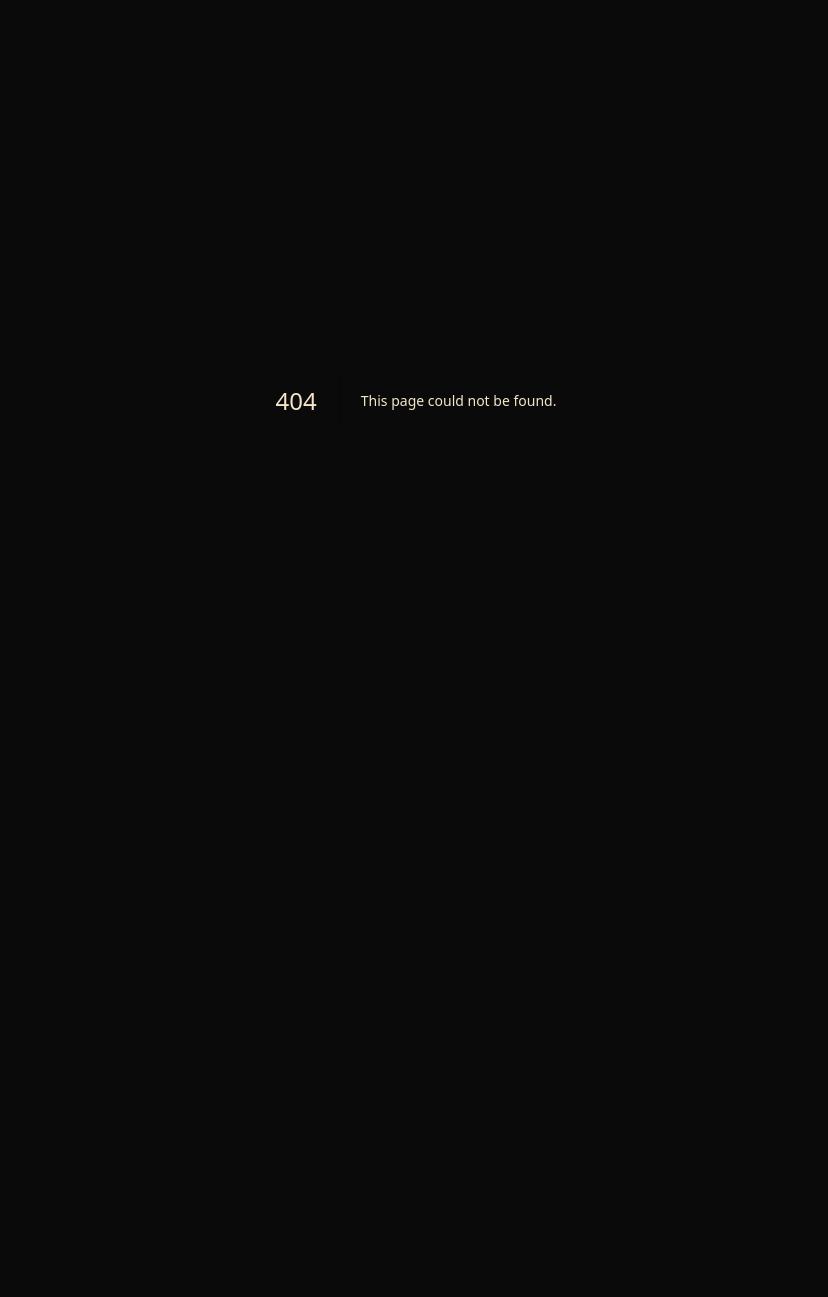
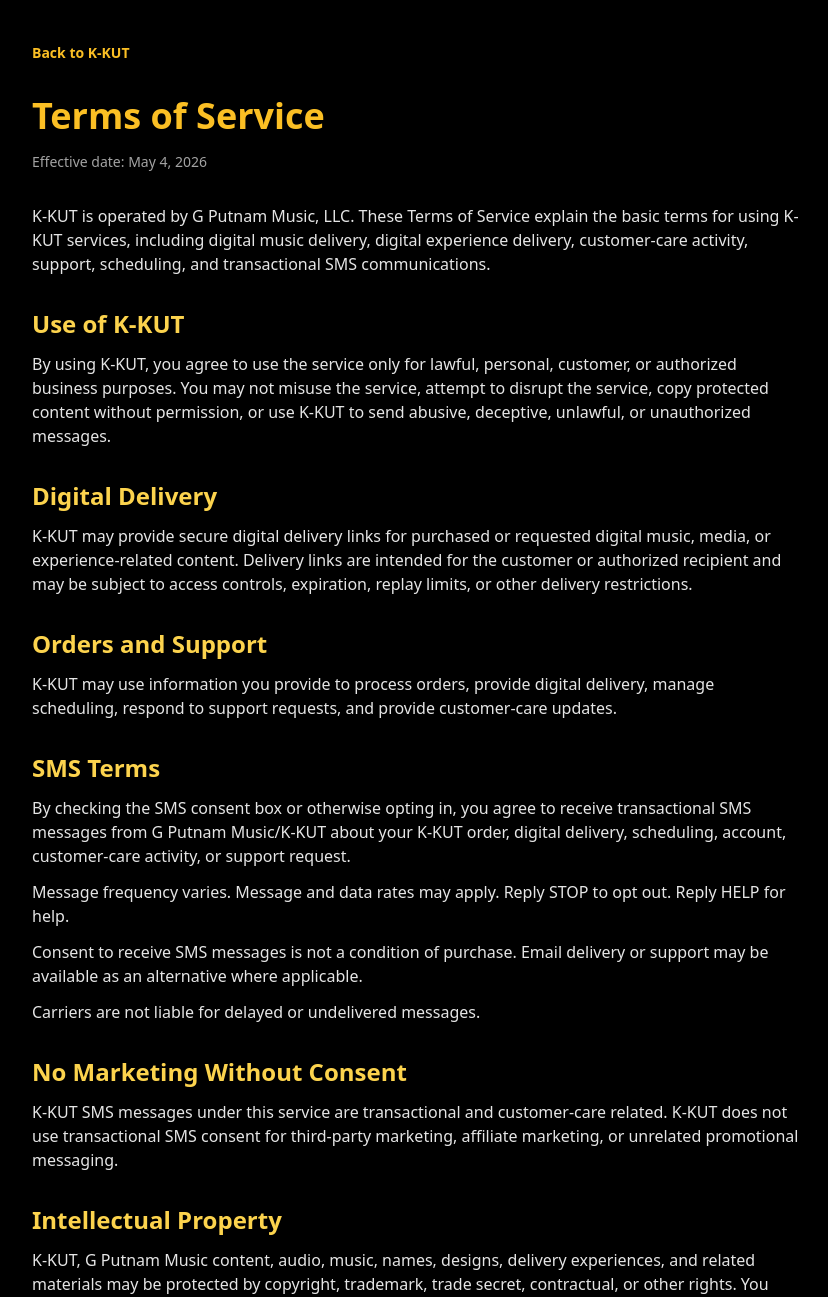
Before and after one commit to mmmm013/k-kut-independent, a Next.js app: page /terms in a window 1280 px wide. Before the commit this address had no page. Shown: the top 1297 px of the page, without its empty margins (224-1052 px from the left). Before the commit the page ends 800 px from the top, so only its background shows below. Built offline with nearby package versions, Linux system fonts and the light colour scheme.

Commit message:
Add Terms of Service page

```diff
--- /dev/null
+++ b/app/terms/page.tsx
@@ -0,0 +1,143 @@
+export default function TermsPage() {
+  return (
+    <main className="min-h-screen bg-black px-6 py-10 text-neutral-100">
+      <div className="mx-auto max-w-3xl">
+        <a href="/" className="text-sm font-semibold text-amber-400 hover:underline">
+          Back to K-KUT
+        </a>
+
+        <h1 className="mt-8 text-4xl font-black text-amber-400">
+          Terms of Service
+        </h1>
+
+        <p className="mt-4 text-sm text-neutral-400">
+          Effective date: May 4, 2026
+        </p>
+
+        <section className="mt-8 space-y-4 text-neutral-200">
+          <p>
+            K-KUT is operated by G Putnam Music, LLC. These Terms of Service explain
+            the basic terms for using K-KUT services, including digital music delivery,
+            digital experience delivery, customer-care activity, support, scheduling,
+            and transactional SMS communications.
+          </p>
+        </section>
+
+        <section className="mt-8">
+          <h2 className="text-2xl font-bold text-amber-300">Use of K-KUT</h2>
+          <p className="mt-3 text-neutral-200">
+            By using K-KUT, you agree to use the service only for lawful, personal,
+            customer, or authorized business purposes. You may not misuse the service,
+            attempt to disrupt the service, copy protected content without permission,
+            or use K-KUT to send abusive, deceptive, unlawful, or unauthorized messages.
+          </p>
+        </section>
+
+        <section className="mt-8">
+          <h2 className="text-2xl font-bold text-amber-300">Digital Delivery</h2>
+          <p className="mt-3 text-neutral-200">
+            K-KUT may provide secure digital delivery links for purchased or requested
+            digital music, media, or experience-related content. Delivery links are
+            intended for the customer or authorized recipient and may be subject to
+            access controls, expiration, replay limits, or other delivery restrictions.
+          </p>
+        </section>
+
+        <section className="mt-8">
+          <h2 className="text-2xl font-bold text-amber-300">Orders and Support</h2>
+          <p className="mt-3 text-neutral-200">
+            K-KUT may use information you provide to process orders, provide digital
+            delivery, manage scheduling, respond to support requests, and provide
+            customer-care updates.
+          </p>
+        </section>
+
+        <section className="mt-8">
+          <h2 className="text-2xl font-bold text-amber-300">SMS Terms</h2>
+
+          <p className="mt-3 text-neutral-200">
+            By checking the SMS consent box or otherwise opting in, you agree to receive
+            transactional SMS messages from G Putnam Music/K-KUT about your K-KUT order,
+            digital delivery, scheduling, account, customer-care activity, or support
+            request.
+          </p>
+
+          <p className="mt-3 text-neutral-200">
+            Message frequency varies. Message and data rates may apply. Reply STOP to
+            opt out. Reply HELP for help.
+          </p>
+
+          <p className="mt-3 text-neutral-200">
+            Consent to receive SMS messages is not a condition of purchase. Email
+            delivery or support may be available as an alternative where applicable.
+          </p>
+
+          <p className="mt-3 text-neutral-200">
+            Carriers are not liable for delayed or undelivered messages.
+          </p>
+        </section>
+
+        <section className="mt-8">
+          <h2 className="text-2xl font-bold text-amber-300">No Marketing Without Consent</h2>
+          <p className="mt-3 text-neutral-200">
+            K-KUT SMS messages under this service are transactional and customer-care
+            related. K-KUT does not use transactional SMS consent for third-party
+            marketing, affiliate marketing, or unrelated promotional messaging.
+          </p>
+        </section>
+
+        <section className="mt-8">
+          <h2 className="text-2xl font-bold text-amber-300">Intellectual Property</h2>
+          <p className="mt-3 text-neutral-200">
+            K-KUT, G Putnam Music content, audio, music, names, designs, delivery
+            experiences, and related materials may be protected by copyright, trademark,
+            trade secret, contractual, or other rights. You may not copy, reproduce,
+            distribute, modify, resell, or commercially exploit K-KUT content unless
+            expressly authorized in writing.
+          </p>
+        </section>
+
+        <section className="mt-8">
+          <h2 className="text-2xl font-bold text-amber-300">Service Providers</h2>
+          <p className="mt-3 text-neutral-200">
+            G Putnam Music/K-KUT may use service providers to operate the website,
+            process payments, host services, deliver communications, and support
+            customer service. Service providers are used only as needed to operate and
+            support the service.
+          </p>
+        </section>
+
+        <section className="mt-8">
+          <h2 className="text-2xl font-bold text-amber-300">Limitation of Service</h2>
+          <p className="mt-3 text-neutral-200">
+            K-KUT is provided as a digital music, media, delivery, and customer-care
+            service. K-KUT does not provide medical, legal, financial, counseling, or
+            emergency services.
+          </p>
+        </section>
+
+        <section className="mt-8">
+          <h2 className="text-2xl font-bold text-amber-300">Changes to These Terms</h2>
+          <p className="mt-3 text-neutral-200">
+            G Putnam Music/K-KUT may update these Terms from time to time. The effective
+            date above will reflect the current version.
+          </p>
+        </section>
+
+        <section className="mt-8">
+          <h2 className="text-2xl font-bold text-amber-300">Contact</h2>
+          <p className="mt-3 text-neutral-200">
+            For terms, SMS, or customer-care questions, contact G Putnam Music/K-KUT at{" "}
+            <a
+              href="mailto:reachus@gputnammusic.com"
+              className="text-amber-400 hover:underline"
+            >
+              reachus@gputnammusic.com
+            </a>
+            .
+          </p>
+        </section>
+      </div>
+    </main>
+  );
+}
```
